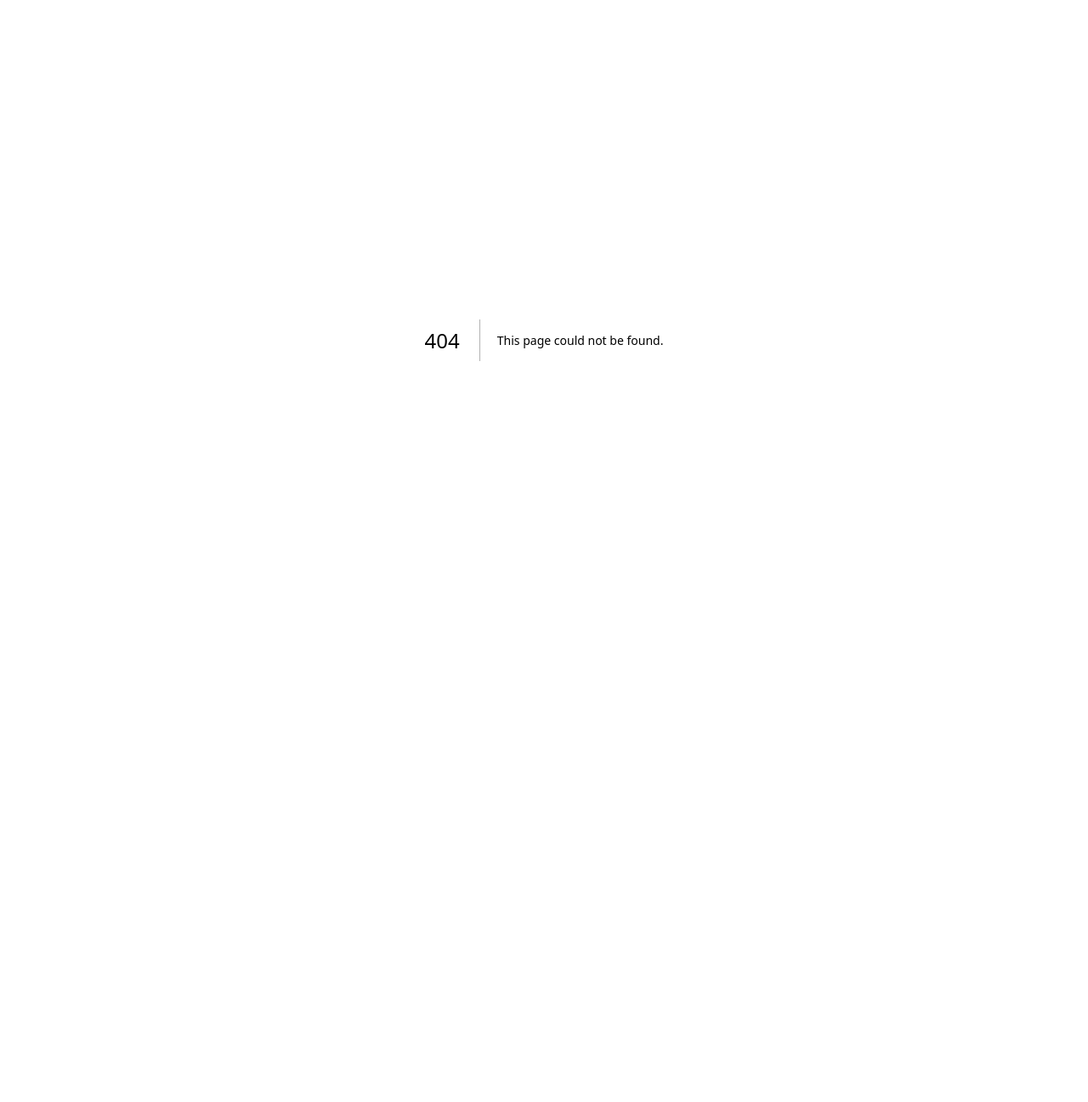
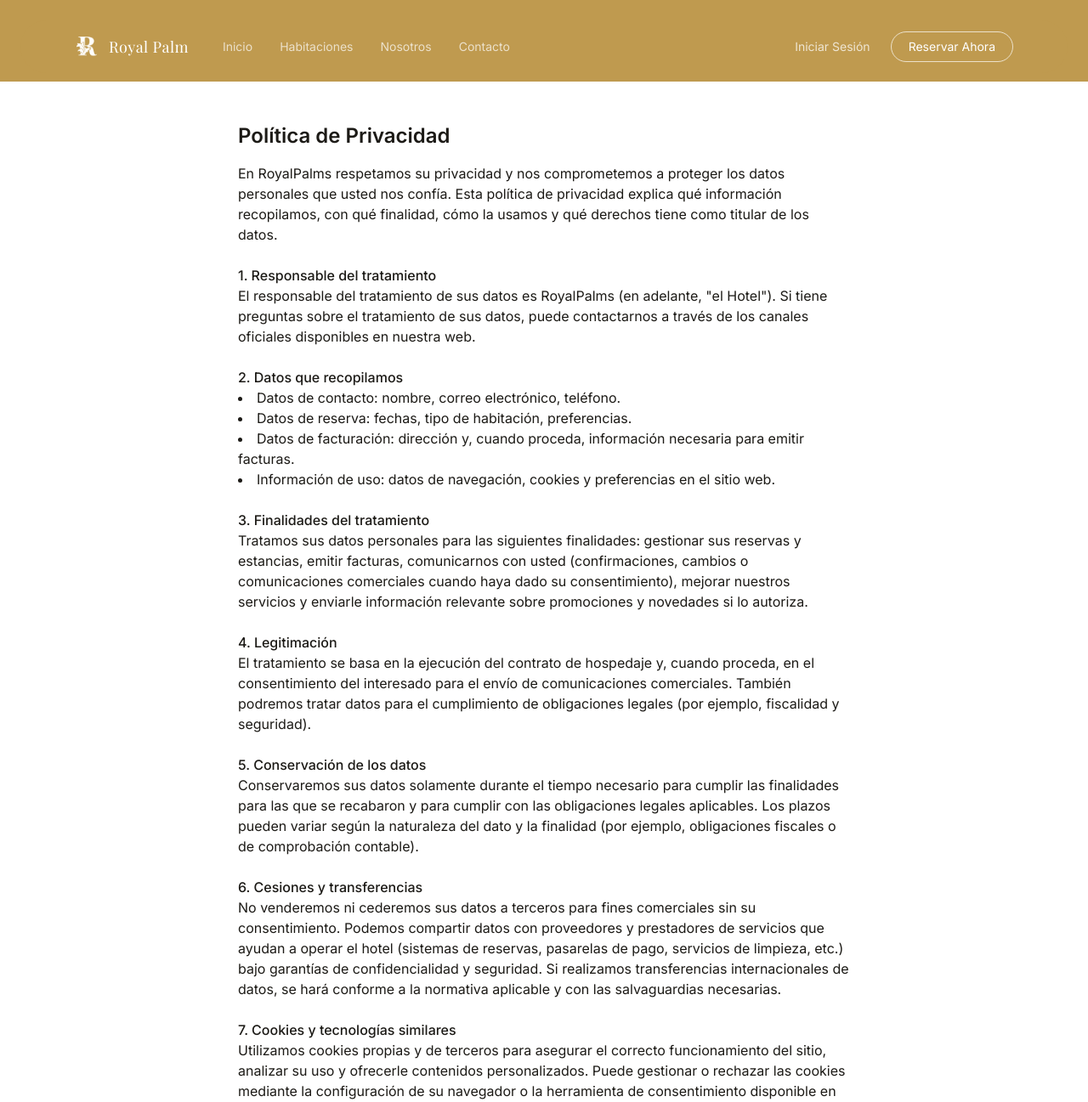
Before and after one commit to LuiisDev21/RoyalPalms, a Next.js app: page /politica-privacidad in a window 1280 px wide. Before the commit this address had no page. Shown: the top 1297 px of the page at 85% size. Before the commit the page ends 800 px from the top, so only its background shows below. Built offline with nearby package versions, Linux system fonts and the light colour scheme; a web font is replaced by a local one.

Commit message:
ruta politca privacidad

```diff
--- a/Componentes/Comunes/BarraNavegacion.tsx
+++ b/Componentes/Comunes/BarraNavegacion.tsx
@@ -55,7 +55,7 @@ function IconoCerrar({ ClaseAdicional }: { ClaseAdicional?: string }) {
   );
 }
 
-export function BarraNavegacion() {
+export function BarraNavegacion({ ForzarTemaClaro }: { ForzarTemaClaro?: boolean } = {}) {
   const [EstaFlotante, PonerEstaFlotante] = useState(false);
   const [EsTemaClaro, PonerEsTemaClaro] = useState(false);
   const [EstaMenuMovilAbierto, PonerEstaMenuMovilAbierto] = useState(false);
@@ -67,7 +67,11 @@ export function BarraNavegacion() {
       const UmbralTemaClaro = Math.max(UmbralFlotante, window.innerHeight - 120);
 
       PonerEstaFlotante(PosicionVertical > UmbralFlotante);
-      PonerEsTemaClaro(PosicionVertical > UmbralTemaClaro);
+      if (typeof ForzarTemaClaro === "boolean") {
+        PonerEsTemaClaro(ForzarTemaClaro);
+      } else {
+        PonerEsTemaClaro(PosicionVertical > UmbralTemaClaro);
+      }
     }
 
     AlHacerScroll();
--- /dev/null
+++ b/app/politica-privacidad/page.tsx
@@ -0,0 +1,119 @@
+import React from "react";
+import { BarraNavegacion } from "@/Componentes/Comunes/BarraNavegacion";
+
+export const metadata = {
+  title: "Política de Privacidad - RoyalPalms",
+};
+
+export default function PoliticaPrivacidadPage() {
+  return (
+    <main className="min-h-screen bg-white text-[#1c1a16]">
+  {/* margen superior dorado para que la barra fija sea visible */}
+  <div className="h-20 sm:h-24 bg-[#bf9a4f]" aria-hidden="true" />
+      <BarraNavegacion ForzarTemaClaro />
+      <section className="mx-auto max-w-3xl px-6 py-12">
+        <h1 className="text-2xl font-semibold mb-4">Política de Privacidad</h1>
+
+        <p className="mb-4">
+          En RoyalPalms respetamos su privacidad y nos comprometemos a proteger los
+          datos personales que usted nos confía. Esta política de privacidad explica qué
+          información recopilamos, con qué finalidad, cómo la usamos y qué derechos tiene
+          como titular de los datos.
+        </p>
+
+        <h2 className="mt-6 font-medium">1. Responsable del tratamiento</h2>
+        <p className="mb-4">
+          El responsable del tratamiento de sus datos es RoyalPalms (en adelante, "el
+          Hotel"). Si tiene preguntas sobre el tratamiento de sus datos, puede
+          contactarnos a través de los canales oficiales disponibles en nuestra web.
+        </p>
+
+        <h2 className="mt-6 font-medium">2. Datos que recopilamos</h2>
+        <ul className="list-disc list-inside mb-4">
+          <li>Datos de contacto: nombre, correo electrónico, teléfono.</li>
+          <li>Datos de reserva: fechas, tipo de habitación, preferencias.</li>
+          <li>
+            Datos de facturación: dirección y, cuando proceda, información necesaria
+            para emitir facturas.
+          </li>
+          <li>Información de uso: datos de navegación, cookies y preferencias en el sitio web.</li>
+        </ul>
+
+        <h2 className="mt-6 font-medium">3. Finalidades del tratamiento</h2>
+        <p className="mb-4">
+          Tratamos sus datos personales para las siguientes finalidades: gestionar sus
+          reservas y estancias, emitir facturas, comunicarnos con usted (confirmaciones,
+          cambios o comunicaciones comerciales cuando haya dado su consentimiento),
+          mejorar nuestros servicios y enviarle información relevante sobre promociones
+          y novedades si lo autoriza.
+        </p>
+
+        <h2 className="mt-6 font-medium">4. Legitimación</h2>
+        <p className="mb-4">
+          El tratamiento se basa en la ejecución del contrato de hospedaje y, cuando
+          proceda, en el consentimiento del interesado para el envío de comunicaciones
+          comerciales. También podremos tratar datos para el cumplimiento de obligaciones
+          legales (por ejemplo, fiscalidad y seguridad).
+        </p>
+
+        <h2 className="mt-6 font-medium">5. Conservación de los datos</h2>
+        <p className="mb-4">
+          Conservaremos sus datos solamente durante el tiempo necesario para cumplir las
+          finalidades para las que se recabaron y para cumplir con las obligaciones
+          legales aplicables. Los plazos pueden variar según la naturaleza del dato y la
+          finalidad (por ejemplo, obligaciones fiscales o de comprobación contable).
+        </p>
+
+        <h2 className="mt-6 font-medium">6. Cesiones y transferencias</h2>
+        <p className="mb-4">
+          No venderemos ni cederemos sus datos a terceros para fines comerciales sin su
+          consentimiento. Podemos compartir datos con proveedores y prestadores de
+          servicios que ayudan a operar el hotel (sistemas de reservas, pasarelas de
+          pago, servicios de limpieza, etc.) bajo garantías de confidencialidad y
+          seguridad. Si realizamos transferencias internacionales de datos, se hará
+          conforme a la normativa aplicable y con las salvaguardias necesarias.
+        </p>
+
+        <h2 className="mt-6 font-medium">7. Cookies y tecnologías similares</h2>
+        <p className="mb-4">
+          Utilizamos cookies propias y de terceros para asegurar el correcto funcionamiento
+          del sitio, analizar su uso y ofrecerle contenidos personalizados. Puede gestionar
+          o rechazar las cookies mediante la configuración de su navegador o la herramienta
+          de consentimiento disponible en la web.
+        </p>
+
+        <h2 className="mt-6 font-medium">8. Medidas de seguridad</h2>
+        <p className="mb-4">
+          Implementamos medidas técnicas y organizativas razonables para proteger sus
+          datos contra pérdidas, accesos no autorizados o divulgaciones. Sin embargo,
+          ningún sistema es 100% seguro; le recomendamos extremar precauciones al
+          compartir información sensible.
+        </p>
+
+        <h2 className="mt-6 font-medium">9. Derechos del interesado</h2>
+        <p className="mb-4">
+          Usted tiene derecho a acceder, rectificar y suprimir los datos, así como a
+          limitar u oponerse a su tratamiento, y a la portabilidad de los datos cuando
+          proceda. Para ejercer estos derechos puede contactarnos y facilitarnos una
+          copia de su documento de identidad u otro medio que acredite su identidad.
+        </p>
+
+        <h2 className="mt-6 font-medium">10. Conservación y cambios en la política</h2>
+        <p className="mb-4">
+          Podemos actualizar esta política de privacidad para reflejar cambios legales,
+          regulatorios o de nuestros servicios. Publicaremos la versión actualizada en
+          esta misma página con la fecha de última revisión.
+        </p>
+
+        <h2 className="mt-6 font-medium">11. Contacto</h2>
+        <p className="mb-4">
+          Para cualquier consulta sobre esta política o sobre sus datos personales,
+          puede ponerse en contacto con nosotros en: <strong>reservas@royalpalms.example</strong>
+          o llamando al número de atención al cliente que figura en nuestra web.
+        </p>
+
+        <p className="mt-6 italic">Última actualización: 27 de febrero de 2026</p>
+      </section>
+    </main>
+  );
+}
```
